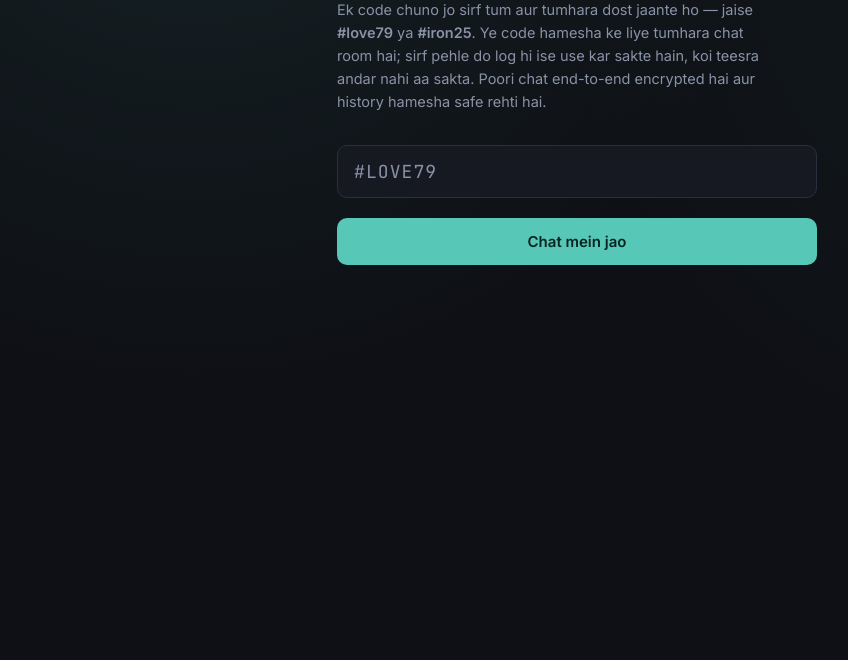
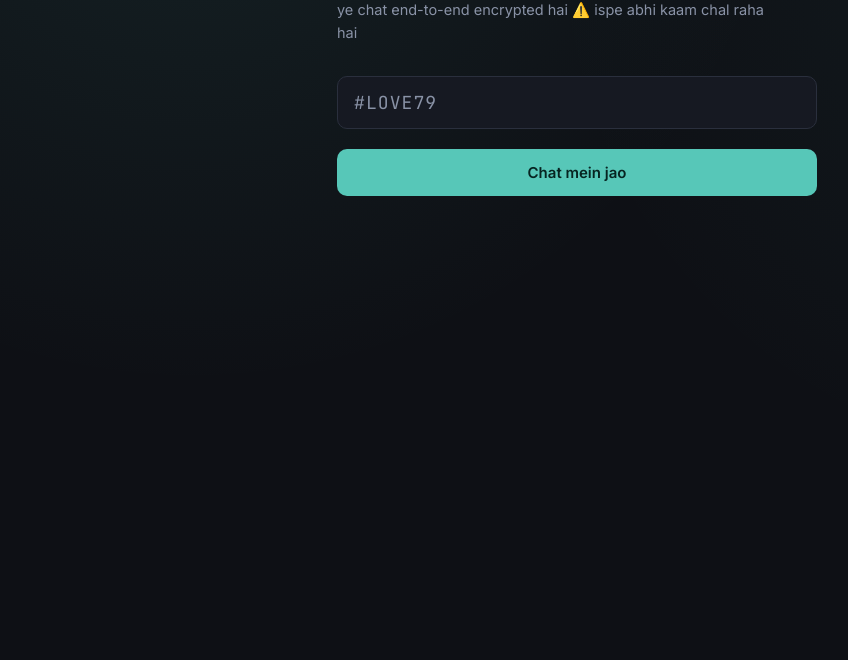
Before and after one commit to vivekkrpandey2008-lang/Chat-with-cruch, a website: page index.html in a window 1280 px wide. Shown: the part 140-800 px from the top of the page, without its empty margins (63-911 px from the left). Drawn offline with Linux system fonts and the light colour scheme.

Commit message:
Revise chat description in index.html
Updated chat description to mention encryption and ongoing work.

```diff
--- a/index.html
+++ b/index.html
@@ -20,8 +20,8 @@
   <!-- HOME -->
   <section id="screen-home" class="screen active">
     <h1>CHAT WITH YOUR CRUSH</h1>
-    <p class="sub">Ek code chuno jo sirf tum aur tumhara dost jaante ho — jaise <strong>#love79</strong> ya <strong>#iron25</strong>. Ye code hamesha ke liye tumhara chat room hai; sirf pehle do log hi ise use kar sakte hain, koi teesra andar nahi aa sakta. Poori chat end-to-end encrypted hai aur history hamesha safe rehti hai.</p>
-
+    <p class="sub"> ye chat end-to-end encrypted hai
+    ⚠️ ispe abhi kaam chal raha hai</p>
     <div class="home-actions">
       <input id="input-code" class="code-input" maxlength="22" placeholder="#love79" autocomplete="off" autocapitalize="none">
       <button id="btn-enter" class="btn btn-primary">Chat mein jao</button>
```
